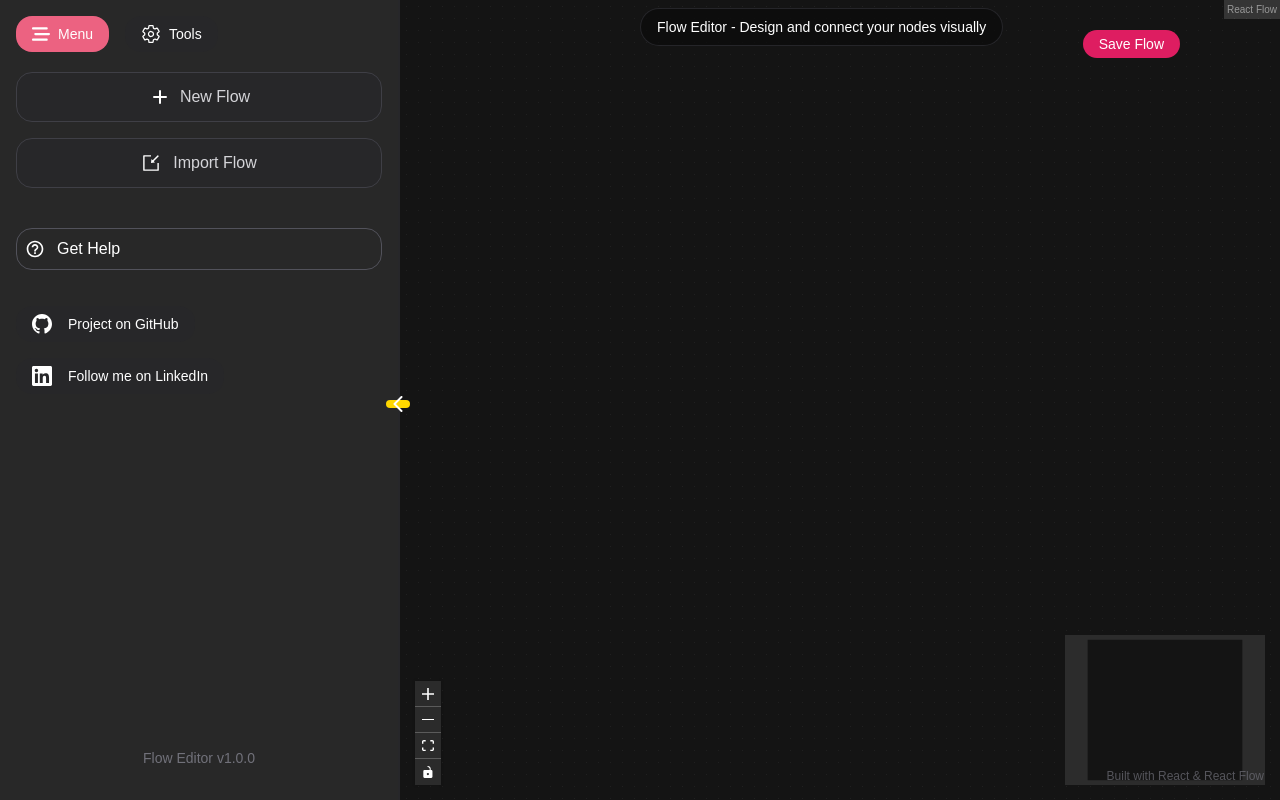
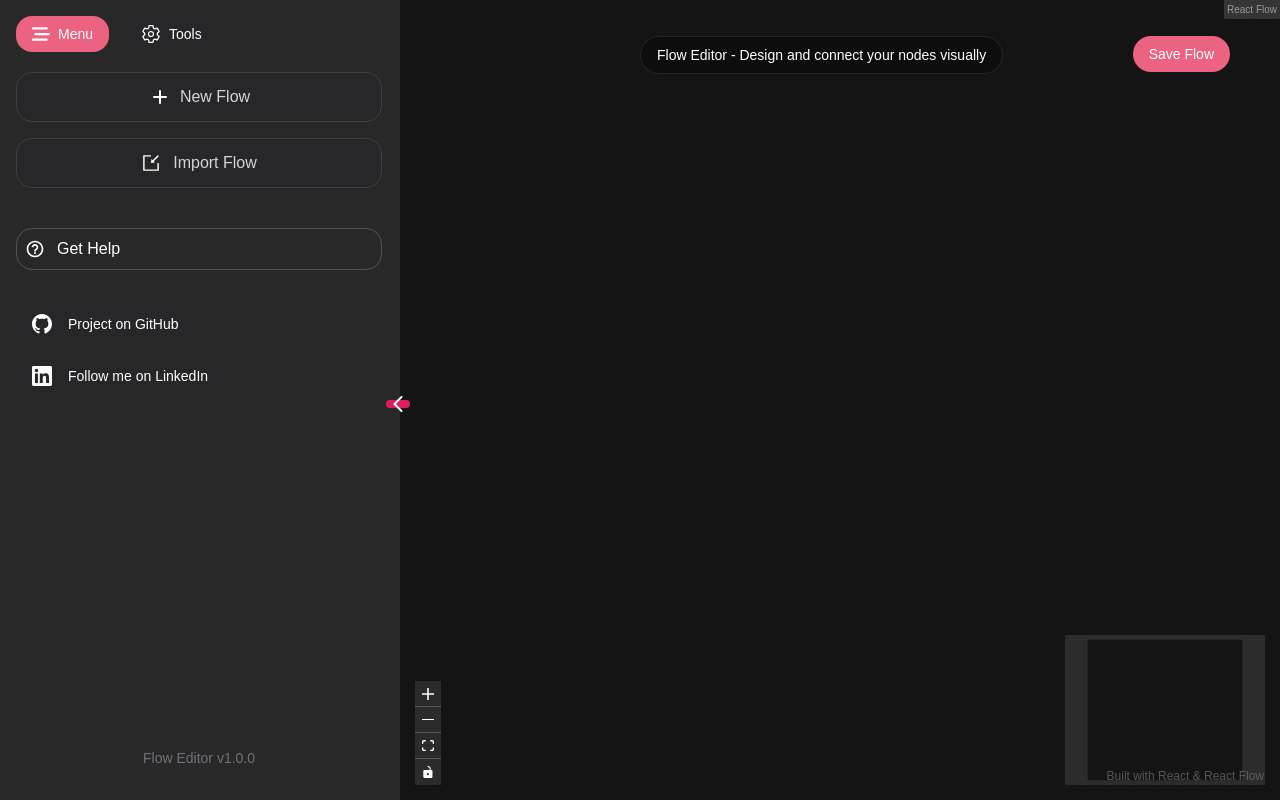
Before and after one commit to Prakhar2004sachan/mind-map-builder, a React (Vite) app in the folder front-end/: page / in a window 1280 px wide. Built offline with nearby package versions, Linux system fonts and the light colour scheme.

Commit message:
fixingj bugs -1

```diff
--- a/front-end/src/App.jsx
+++ b/front-end/src/App.jsx
@@ -14,7 +14,7 @@ function App() {
       transition={{ duration: 0.6 }}
     >
       <motion.div
-        className="absolute z-50 top-8 left-1/2 -translate-x-1/2 bg-black/30 backdrop-blur-md py-2 px-4 rounded-full border border-zinc-700/50 text-sm text-center"
+        className="absolute z-50 top-9 left-1/2 -translate-x-1/2 bg-black/30 backdrop-blur-md py-2 px-4 rounded-full border border-zinc-700/50 text-sm text-center"
         initial={{ y: -100, opacity: 0 }}
         animate={{ y: 0, opacity: 1 }}
         transition={{
--- a/front-end/src/components/FlowCanvas.jsx
+++ b/front-end/src/components/FlowCanvas.jsx
@@ -5,7 +5,6 @@ import {
   Controls,
   Background,
   useReactFlow,
-  reconnectEdge,
 } from "@xyflow/react";
 import { useDnD } from "../utils/DnDContext";
 import { initialEdges, initialNodes } from "../data/nodesData";
@@ -17,6 +16,7 @@ import "@xyflow/react/dist/style.css";
 import { useFlowHandlers } from "../utils/hooks/useFlowHandler";
 import { filterNodesAndEdges } from "../utils/filterNodesAndEdges";
 import { useFlowStore } from "../utils/store/flowStore";
+import {motion} from "framer-motion"
 
 const nodeTypes = {
   inputNode: EditableInputNode,
@@ -150,12 +150,20 @@ function FlowCanvas() {
 
   return (
     <div ref={reactFlowWrapper} className="flex-1 relative w-full h-full">
-      <button
-        className="absolute z-10 right-[100px] top-[30px] bg-[#de1d61] px-4 py-1 text-sm rounded-full"
+      <motion.div
+        className="absolute z-50 top-9 right-[50px] bg-[#ec6281] backdrop-blur-md py-2 px-4 rounded-full text-sm text-center cursor-pointer"
+        initial={{ y: -100, opacity: 0 }}
+        animate={{ y: 0, opacity: 1 }}
+        transition={{
+          delay: 0.5,
+          type: "spring",
+          stiffness: 200,
+          damping: 20,
+        }}
         onClick={saveToFile}
       >
         Save Flow
-      </button>
+      </motion.div>
       <ReactFlow
         nodes={visibleNodes}
         edges={visibleEdges}
@@ -179,7 +187,7 @@ function FlowCanvas() {
       >
         <Controls />
         <MiniMap nodeStrokeWidth={2} nodeStrokeColor="white" />
-        <Background variant="dots" gap={12} size={.5} />
+        <Background variant="dots" gap={12} size={0.5} />
       </ReactFlow>
     </div>
   );
--- a/front-end/src/components/SideBarLelf.jsx
+++ b/front-end/src/components/SideBarLelf.jsx
@@ -31,7 +31,7 @@ function SideBarLeft() {
       }}
     >
       <motion.div
-        className="absolute top-1/2 -right-3 z-10 flex items-center justify-center h-8 w-6 bg-[#FFD700] rounded-md cursor-pointer"
+        className="absolute top-1/2 -right-3 z-10 flex items-center justify-center h-8 w-6 bg-[#de1d61] rounded-md cursor-pointer"
         whileHover={{ scale: 1.1 }}
         whileTap={{ scale: 0.95 }}
         onClick={toggleSidebar}
```
